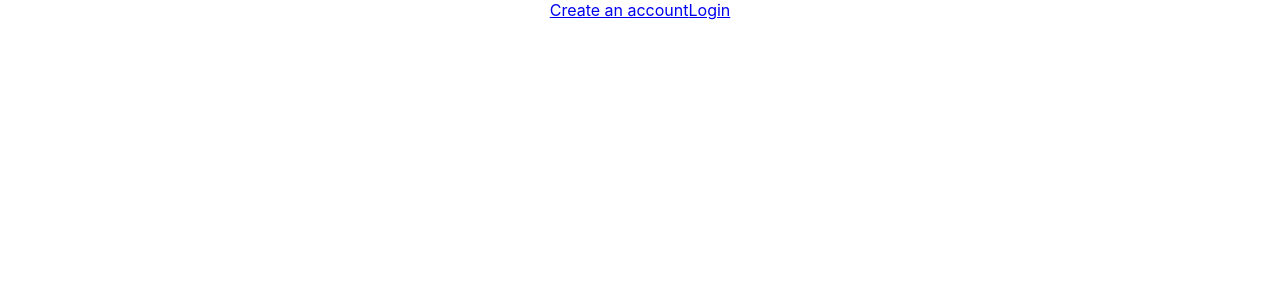
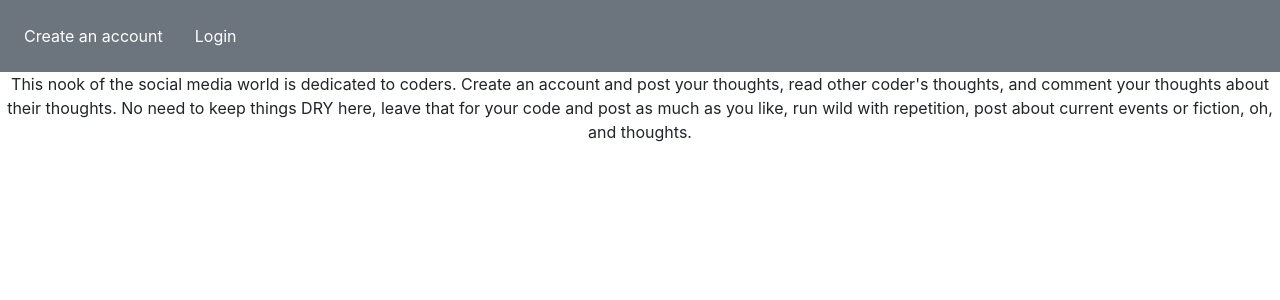
Before and after one commit to maiaduek/instahack, a React (Create React App) app in the folder frontend/f-end/: page / in a window 1280 px wide. Shown: the top 300 px of the page. Built offline with nearby package versions, Linux system fonts and the light colour scheme.

Commit message:
front/back end connected

```diff
--- a/frontend/f-end/package.json
+++ b/frontend/f-end/package.json
@@ -7,6 +7,7 @@
     "@testing-library/react": "^12.1.3",
     "@testing-library/user-event": "^13.5.0",
     "axios": "^0.26.0",
+    "bootstrap": "^5.1.3",
     "react": "^17.0.2",
     "react-dom": "^17.0.2",
     "react-router-dom": "^6.2.2",
--- a/frontend/f-end/public/index.html
+++ b/frontend/f-end/public/index.html
@@ -24,6 +24,8 @@
       work correctly both with client-side routing and a non-root public URL.
       Learn how to configure a non-root public URL by running `npm run build`.
     -->
+    <!-- CSS only -->
+    <link href="https://cdn.jsdelivr.net/npm/bootstrap@5.1.3/dist/css/bootstrap.min.css" rel="stylesheet" integrity="sha384-1BmE4kWBq78iYhFldvKuhfTAU6auU8tT94WrHftjDbrCEXSU1oBoqyl2QvZ6jIW3" crossorigin="anonymous">
     <title>React App</title>
   </head>
   <body>
@@ -39,5 +41,7 @@
       To begin the development, run `npm start` or `yarn start`.
       To create a production bundle, use `npm run build` or `yarn build`.
     -->
+    <!-- JavaScript Bundle with Popper -->
+    <script src="https://cdn.jsdelivr.net/npm/bootstrap@5.1.3/dist/js/bootstrap.bundle.min.js" integrity="sha384-ka7Sk0Gln4gmtz2MlQnikT1wXgYsOg+OMhuP+IlRH9sENBO0LRn5q+8nbTov4+1p" crossorigin="anonymous"></script>
   </body>
 </html>
--- a/frontend/f-end/src/components/Home.js
+++ b/frontend/f-end/src/components/Home.js
@@ -6,8 +6,19 @@ const Home = () => {
 
   return (
     <div>
-      <Link to="/auth/signup">Create an account</Link>
-      <Link to="/auth/login">Login</Link>
+      <nav className="navbar nav-pills bg-secondary p-2">
+        <ul className="nav justify-content-end">
+          <li className="m-3">
+            <Link className="text-white text-decoration-none" to="/auth/signup">Create an account</Link>
+          </li>
+          <li className="m-3">
+            <Link className="text-white text-decoration-none" to="/auth/login">Login</Link>
+          </li>
+        </ul>
+      </nav>
+      <div>
+        This nook of the social media world is dedicated to coders. Create an account and post your thoughts, read other coder's thoughts, and comment your thoughts about their thoughts. No need to keep things DRY here, leave that for your code and post as much as you like, run wild with repetition, post about current events or fiction, oh, and thoughts.
+      </div>
     </div>
   )
 }
--- a/frontend/f-end/src/components/PostDetails.js
+++ b/frontend/f-end/src/components/PostDetails.js
@@ -117,7 +117,7 @@ function PostDetails() {
         commenterName: user.username
       })
       .then((res) => {
-        console.log("POST COMMENTS", res)
+        // console.log("POST COMMENTS", res)
         setPostComments(postComments.concat(res.data))
       })
       .then(results => {
```
Also changed, not shown: 2 other files (tests, documents, lock files or other folders).
